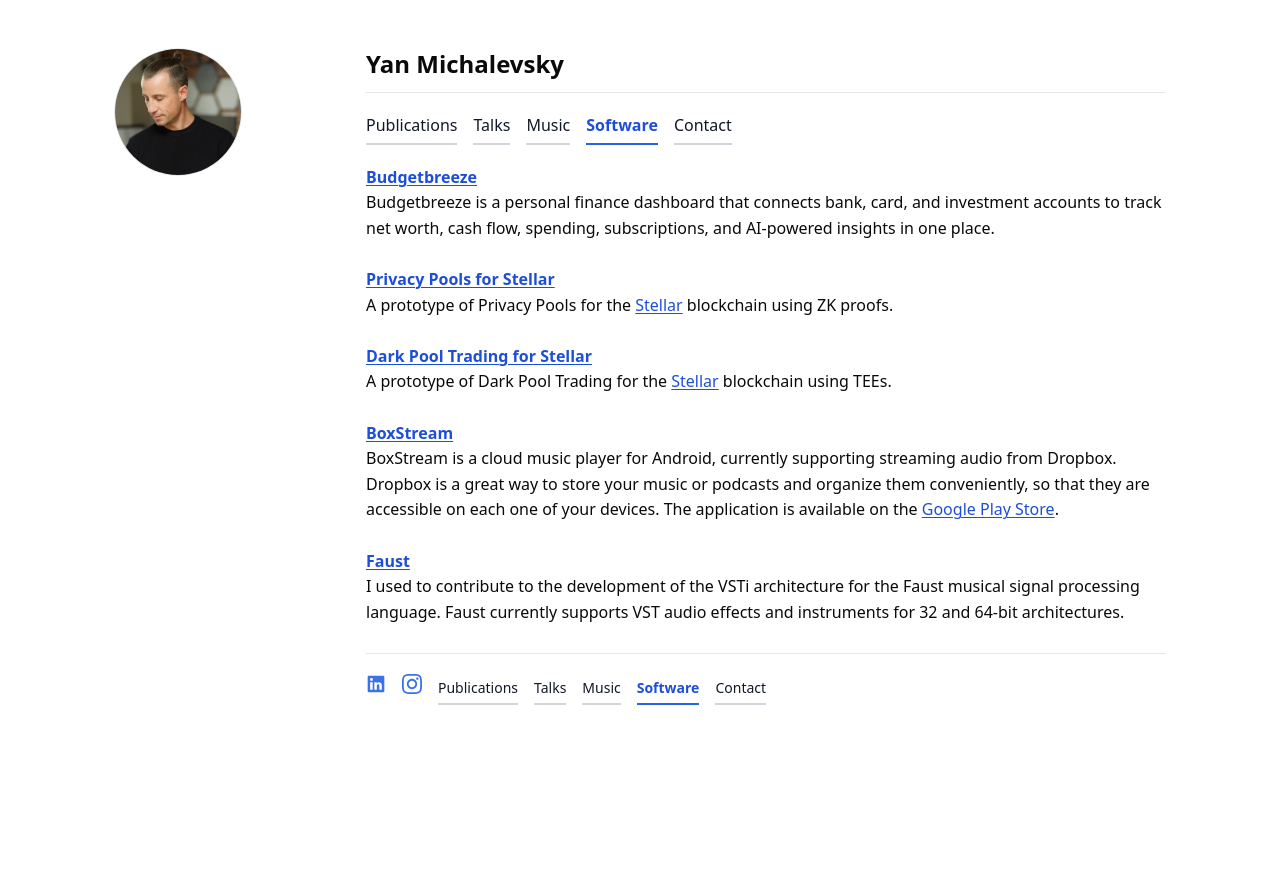
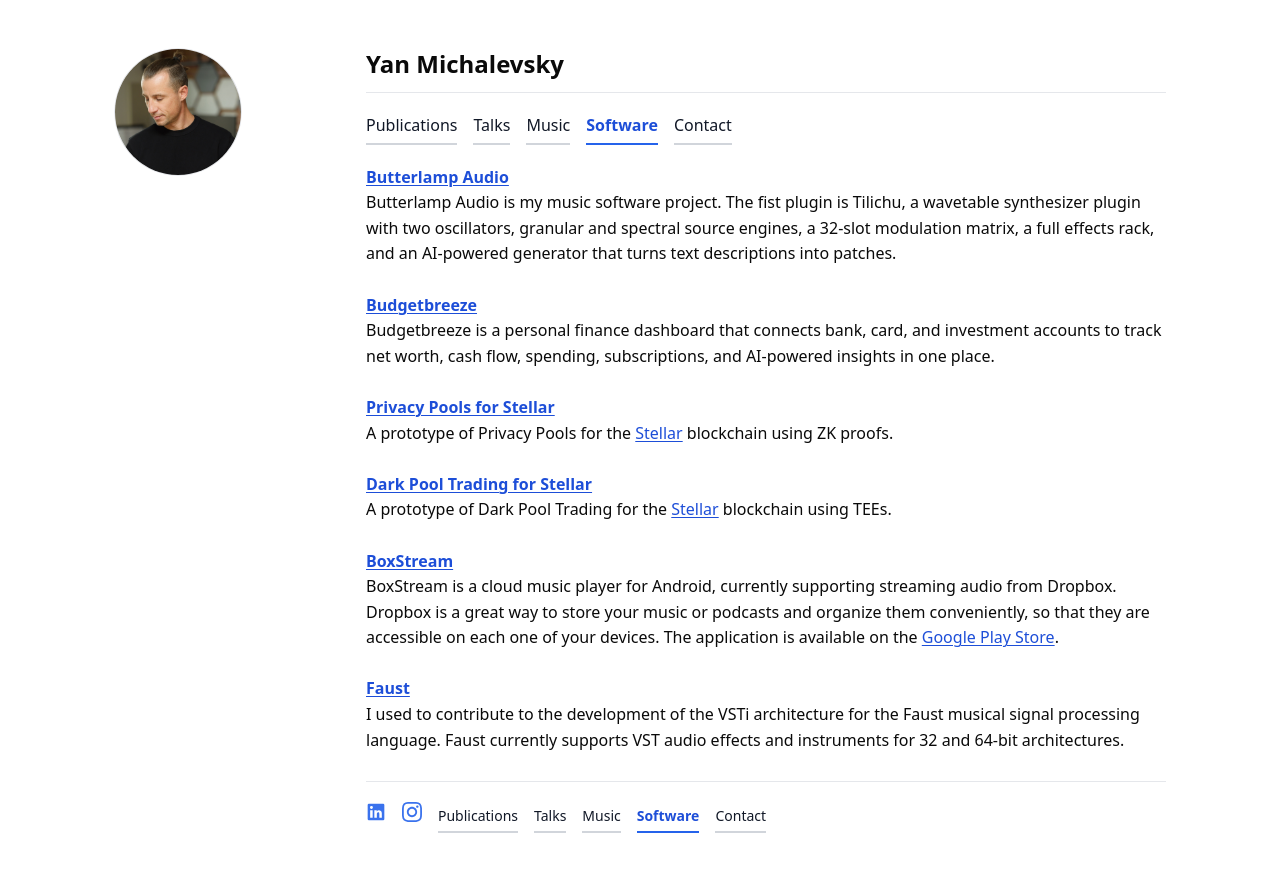
Before and after one commit to ymcrcat/michalevsky.com, a React (Create React App) app: page /software in a window 1280 px wide. Shown: the top 872 px of the page. Before the commit the page ends 800 px from the top, so only its background shows below. Built offline with nearby package versions, Linux system fonts and the light colour scheme.

Commit message:
Add Butterlamp Audio to software list
Co-Authored-By: Oz <oz-agent@warp.dev>

```diff
--- a/src/components/Software.js
+++ b/src/components/Software.js
@@ -2,6 +2,13 @@
     return (
         <section className="columns content-card">
 
+            <p><h3><a href="https://butterlampaudio.com"><b>Butterlamp Audio</b></a></h3>
+            Butterlamp Audio is my music software project. The fist plugin is Tilichu,
+            a wavetable synthesizer plugin with two oscillators, granular and spectral source engines,
+            a 32-slot modulation matrix, a full effects rack,
+            and an AI-powered generator that turns text descriptions into patches.
+            </p>
+            <br/>
             <p><h3><a href="https://budgetbreeze.io"><b>Budgetbreeze</b></a></h3>
             Budgetbreeze is a personal finance dashboard that connects bank, card, and investment
             accounts to track net worth, cash flow, spending, subscriptions, and AI-powered insights
```
Also changed, not shown: 1 other file (tests, documents, lock files or other folders).
